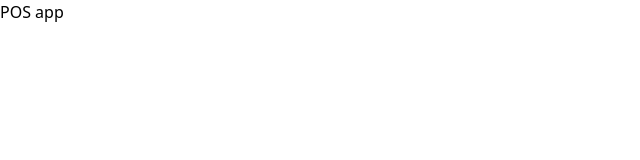
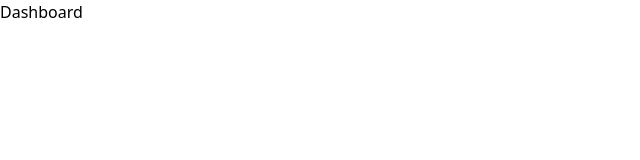
Before and after one commit to manojhp24/retail-pos-billing-frontend, a React (Vite) app: page / in a window 1280 px wide. Shown: the top 160 px of the page, without its empty margins (0-640 px from the left). Built offline with nearby package versions, Linux system fonts and the light colour scheme.

Commit message:
check branch

```diff
--- a/src/App.jsx
+++ b/src/App.jsx
@@ -2,7 +2,7 @@
 
 function App() {
 
-  return <h1 className='text-3xl text-blue-500'>POS app</h1>
+  return <h1 className='text-3xl text-blue-500'>Dashboard</h1>
 }
 
 export default App
```
